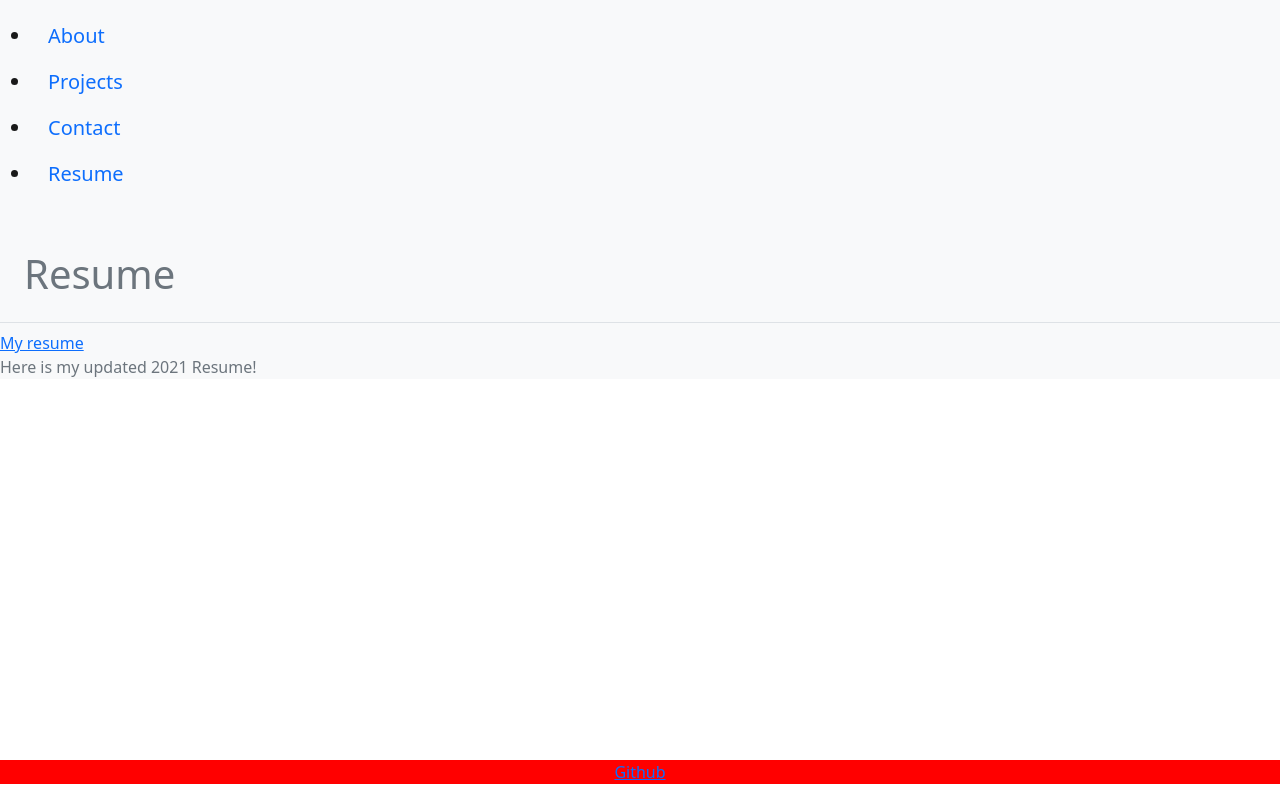
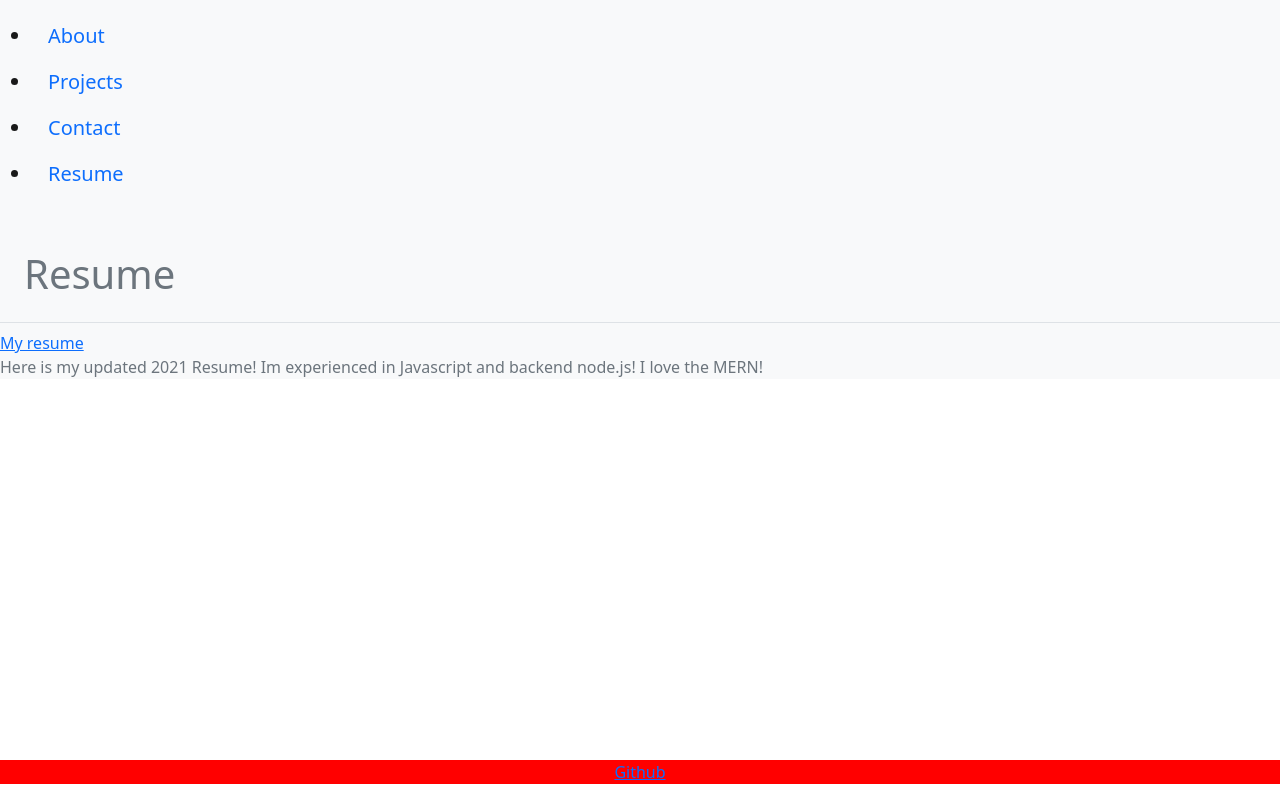
Before and after one commit to imjord/React-Portfolio, a React (Create React App) app: page /Resume in a window 1280 px wide. Built offline with nearby package versions, Linux system fonts and the light colour scheme.

Commit message:
updated my resume comp

```diff
--- a/package.json
+++ b/package.json
@@ -1,5 +1,5 @@
 {
-  "homepage": "http://{imjord}.github.io/{React-Portfolio}",
+  "homepage": "http://imjord.github.io/React-Portfolio",
   "name": "react-portfolio",
   "version": "0.1.0",
   "private": true,
--- a/src/Components/Resume/index.js
+++ b/src/Components/Resume/index.js
@@ -13,7 +13,7 @@ function Resume(){
              <Nav></Nav>
             <h1 id="contact"  className="d-flex justify-content-center justify-content-lg-between p-4 border-bottom"> Resume </h1>
             <a href='https://drive.google.com/file/d/1Z7YTwnCtH2_wXLYI09D3mLp9pPFw75z5/view?usp=sharing'> My resume </a>
-            <p> Here is my updated 2021 Resume! </p>
+            <p> Here is my updated 2021 Resume! Im experienced in Javascript and backend node.js! I love the MERN! </p>
         </div>
     )
 }
```
